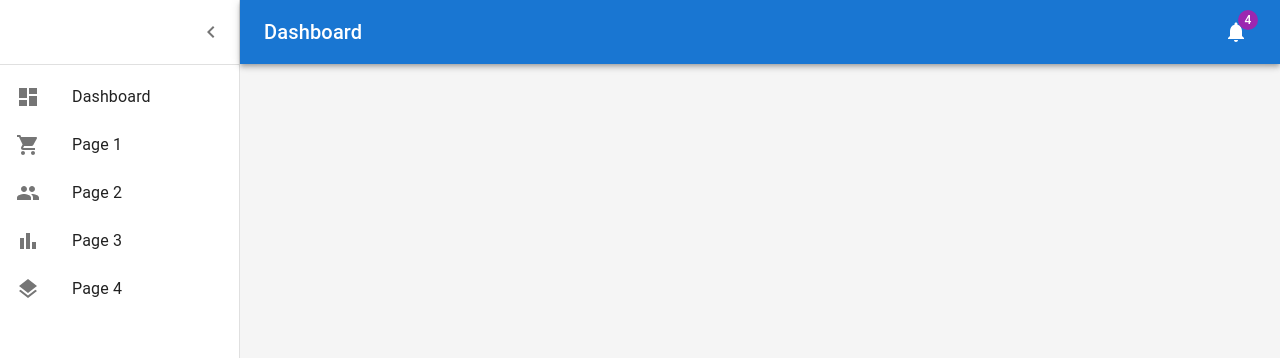
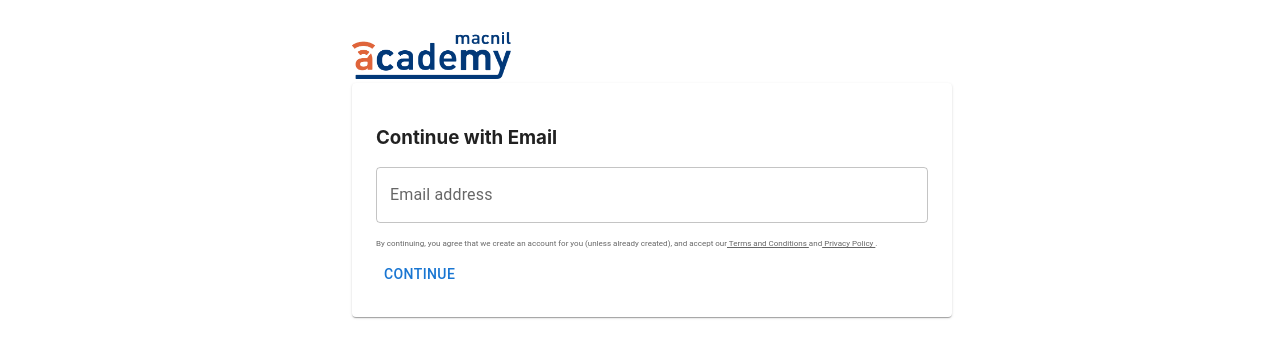
Before and after one commit to sangel91/Macnil.Academy24.Frontend, a React (Create React App) app in the folder frontend/: page / in a window 1280 px wide. Shown: the top 358 px of the page. Built offline with nearby package versions, Linux system fonts and the light colour scheme.

Commit message:
frontend recovery

```diff
--- a/frontend/src/App.tsx
+++ b/frontend/src/App.tsx
@@ -1,6 +1,7 @@
 import { BrowserRouter, Route, Routes } from "react-router-dom";
 import "./App.css";
 import { DashboardContent } from "./layout/Dashboard";
+import { RecoveryContent } from "./layout/recovery";
 
 function App() {
   const loginDone = () => {
@@ -14,7 +15,8 @@ function App() {
     <>
       <BrowserRouter>
         <Routes>
-          <Route path="/*" element={<DashboardContent />} />
+          {/* <Route path="/*" element={<DashboardContent />} /> */}
+          <Route path="/*" element={<RecoveryContent/>} />
         </Routes>
       </BrowserRouter>
     </>
--- a/frontend/src/layout/Dashboard.tsx
+++ b/frontend/src/layout/Dashboard.tsx
@@ -16,6 +16,7 @@ import * as React from "react";
 import { Route, Routes } from "react-router-dom";
 import { MainListItems } from "./ListItems";
 import { Page1Content } from "./Page1";
+import {RecoveryContent} from "./recovery";
 
 const drawerWidth: number = 240;
 
@@ -154,6 +155,9 @@ export function DashboardContent() {
           <Routes>
             <Route path="/page1"  element={<Page1Content /> } />
           </Routes>
+          <Routes>
+            <Route path="/recovery"  element={<RecoveryContent /> } />
+          </Routes>
 
         </Box>
       </Box>
--- a/frontend/src/layout/ListItems.tsx
+++ b/frontend/src/layout/ListItems.tsx
@@ -20,7 +20,7 @@ export function MainListItems(props: MainListItemsProps)  {
       <ListItemIcon>
         <DashboardIcon />
       </ListItemIcon>
-      <ListItemText primary="Dashboard" onClick={() =>
+      <ListItemText primary="bhoo" onClick={() =>
         {
           if (!!props?.callback) {
             props.callback("Dashboard");
@@ -46,7 +46,15 @@ export function MainListItems(props: MainListItemsProps)  {
       <ListItemIcon>
         <PeopleIcon />
       </ListItemIcon>
-      <ListItemText primary="Page 2" />
+      <ListItemText primary="recovery" onClick={() =>
+        {
+          if (!!props?.callback) {
+            props.callback("Recovery");
+          }
+          navigate("Recovery");
+        }
+      }
+      />
     </ListItemButton>
     <ListItemButton>
       <ListItemIcon>
--- /dev/null
+++ b/frontend/src/layout/recovery.css
@@ -0,0 +1,30 @@
+  img{
+    width: 159px;
+    height: 47px;
+    top: 268px;
+    left: 444px;
+    gap: 0px;
+    opacity: 0px;
+}
+
+p {
+    color:#00000099;
+    font-family: Roboto;
+    font-size: 8px;
+    font-weight: 400;
+  }
+
+  a {
+    color:#00000099;
+    font-family: Roboto;
+    font-size: 8px;
+    font-weight: 400;
+  }
+
+
+  button{
+    background-color: #1976D2;
+    color: white;
+    border-color:#1976D2 ;
+    border-radius: 5px 5px 5px 5px;
+  }
--- /dev/null
+++ b/frontend/src/layout/recovery.tsx
@@ -0,0 +1,31 @@
+import { Container, Grid, Paper, TextField, Button} from '@mui/material';
+import logo from '../academy_macnil_logo.png';
+import './recovery.css';
+
+export function RecoveryContent() {
+    return (
+        <Container sx={{ mt:4, mb: 4 }}>
+            <Grid container justifyContent="center" alignItems="center">
+                <Grid item xs={12} md={3} lg={6}>
+                    <img src={logo} className="academy-logo" alt="Academy Logo" />
+                    <Paper sx={{ p: 3, flexDirection: 'column', width:552}}>
+                        <h3>Continue with Email</h3>
+                        <TextField  label="Email address"  type="email"   fullWidth sx={{ mb: 1 }}/>
+                        <p>
+                            By continuing, you agree that we create an account for you
+                            (unless already created), and accept our
+                            <a href="" > Terms and Conditions </a>
+                            and
+                            <a href=""> Privacy Policy </a>.
+                        </p>
+                        <Grid item xs={3}>
+                            <Button>
+                                CONTINUE
+                            </Button>
+                        </Grid>
+                    </Paper>
+                </Grid>
+            </Grid>
+        </Container>
+    );
+}
```
Also changed, not shown: frontend/src/academy_macnil_logo.png (added), 1 other file (tests, documents, lock files or other folders).
